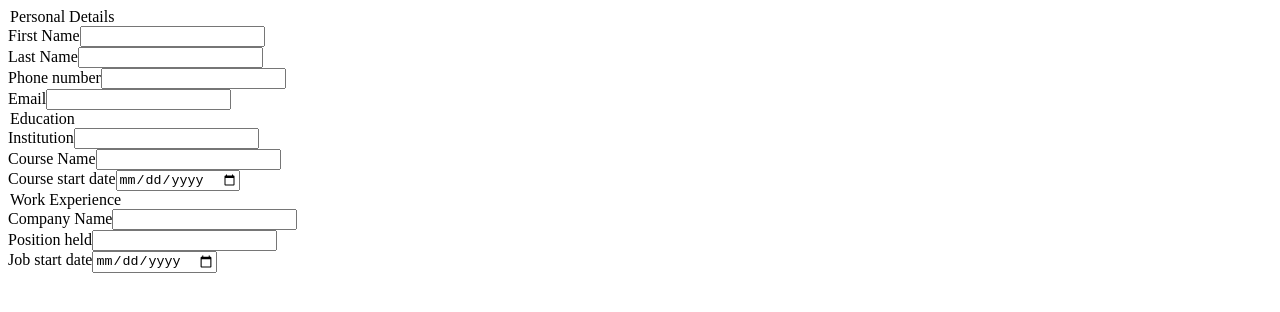
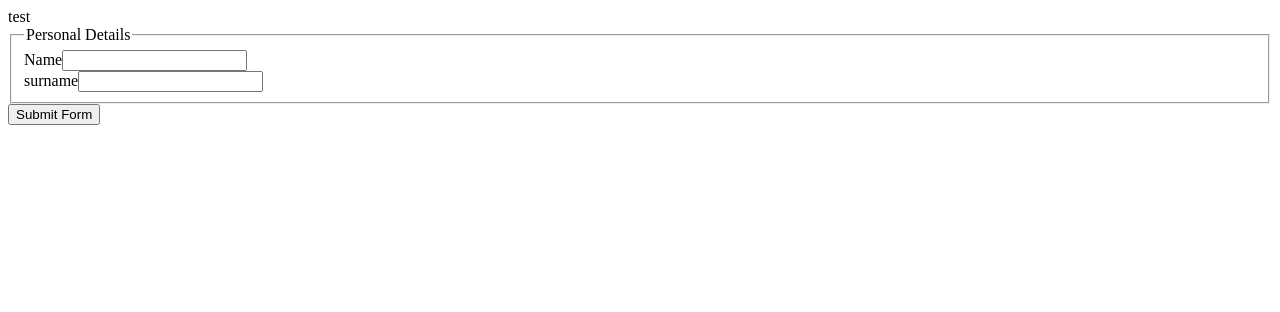
Before and after one commit to dr96mabuza/CV-Application, a React (Create React App) app: page / in a window 1280 px wide. Shown: the top 312 px of the page. Built offline with nearby package versions, Linux system fonts and the light colour scheme.

Commit message:
created components and the inputs display

```diff
--- a/package.json
+++ b/package.json
@@ -9,6 +9,7 @@
     "react": "^18.1.0",
     "react-dom": "^18.1.0",
     "react-scripts": "5.0.1",
+    "uniqid": "^5.4.0",
     "web-vitals": "^2.1.4"
   },
   "scripts": {
--- a/src/App.js
+++ b/src/App.js
@@ -1,80 +1,13 @@
 import React, { Component } from "react";
+import Form from "./components/form";
 
 class App extends Component {
-  constructor() {
-    super();
-
-    this.state = {
-      details: {
-        text: "",
-      },
-    };
-  }
-
-  handleChange = () => {
-    this.setState({});
-  };
-
-  onSubmitTask = (e) => {
-    e.preventDefault();
-    this.setState({});
-  };
-
   render() {
     return (
-      <form>
-        <div>
-          <legend>Personal Details</legend>
-          <div>
-            <label>First Name</label>
-            <input type="text" />
-          </div>
-          <div>
-            <label>Last Name</label>
-            <input type="text" />
-          </div>
-          <div>
-            <label>Phone number</label>
-            <input type="tel" />
-          </div>
-          <div>
-            <label>Email</label>
-            <input type="email" />
-          </div>
-        </div>
-
-        <div>
-          <legend>Education</legend>
-          <div>
-            <label>Institution</label>
-            <input type="text" />
-          </div>
-          <div>
-            <label>Course Name</label>
-            <input type="text" />
-          </div>
-          <div>
-            <label>Course start date</label>
-            <input type="date" />
-          </div>
-        </div>
-
-        <div>
-          <legend>Work Experience</legend>
-          <div>
-            <label>Company Name</label>
-            <input type="text" />
-          </div>
-          <div>
-            <label>Position held</label>
-            <input type="text" />
-          </div>
-          <div>
-            <label>Job start date</label>
-            <input type="date" />
-          </div>
-        </div>
-      </form>
+      <div>
+        <div>test</div>
+        <Form />
+      </div>
     );
   }
 }
--- /dev/null
+++ b/src/components/display.js
@@ -0,0 +1,11 @@
+import React from "react";
+
+function Display(props) {
+  return (
+    <div>
+      {props.name} {props.surname}
+    </div>
+  );
+}
+
+export default Display;
--- /dev/null
+++ b/src/components/form.js
@@ -0,0 +1,62 @@
+import React, { Component } from "react";
+import Display from "./display";
+
+class Form extends Component {
+  constructor() {
+    super();
+
+    this.state = {
+      name: "",
+      surname: "",
+    };
+  }
+
+  handleChange = (e) => {
+    this.setState({
+      ...this.state,
+      [e.target.name]: e.target.value,
+    });
+  };
+
+  onSubmitForm = (e) => {
+    e.preventDefault();
+    this.setState({
+      name: "",
+      surname: "",
+    });
+  };
+
+  render() {
+    return (
+      <div>
+        <form onSubmit={this.onSubmitForm}>
+          <fieldset>
+            <legend>Personal Details</legend>
+            <div>
+              <label>Name</label>
+              <input
+                type="text"
+                name="name"
+                onChange={this.handleChange}
+                value={this.state.name}
+              />
+            </div>
+            <div>
+              <label>surname</label>
+              <input
+                type="text"
+                name="surname"
+                onChange={this.handleChange}
+                value={this.state.surname}
+              />
+            </div>
+          </fieldset>
+          <button type="submit">Submit Form</button>
+        </form>
+        <Display name={this.state.name} surname={this.state.surname} />
+      </div>
+    );
+  }
+}
+
+export default Form;
--- a/src/form.js
+++ /dev/null
@@ -1,3 +0,0 @@
-import React, { Component } from "react";
-
-export default Form;
```
Also changed, not shown: 1 other file (tests, documents, lock files or other folders).
